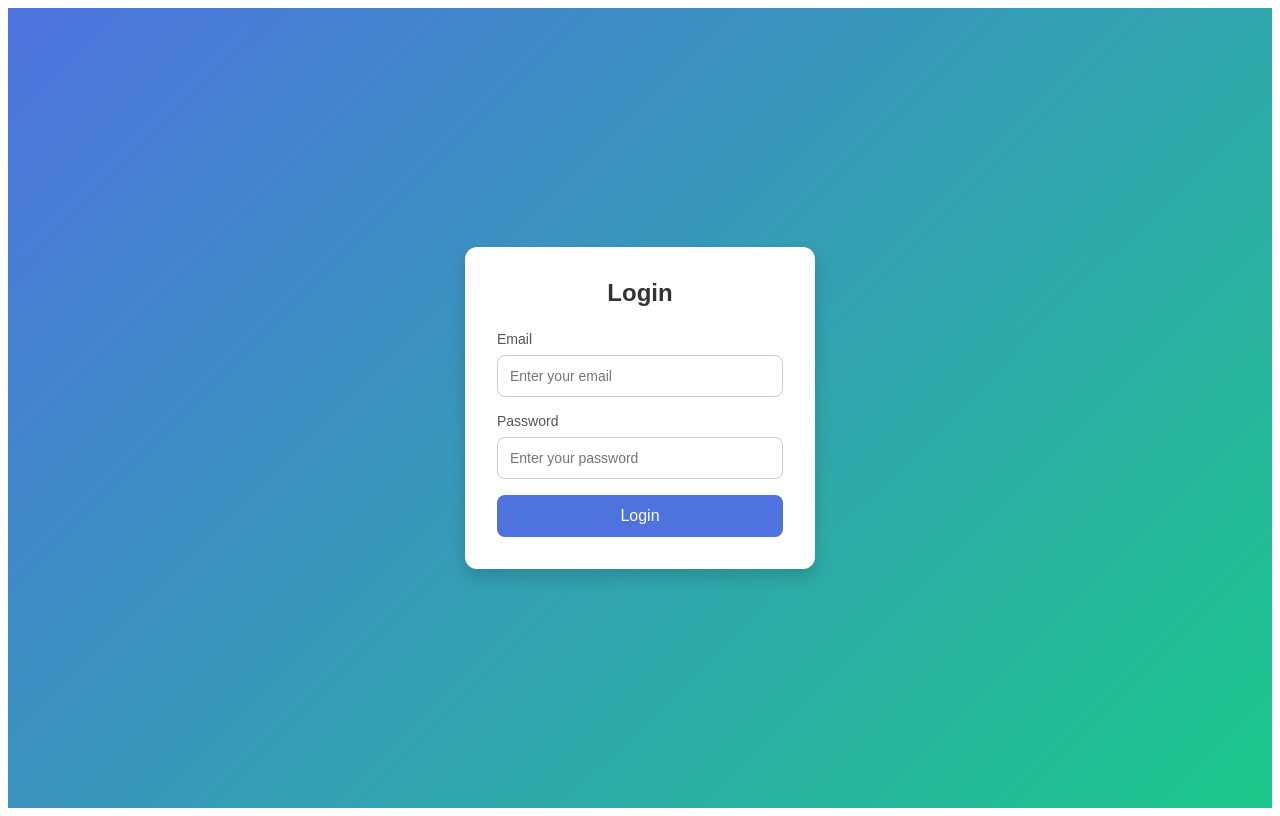
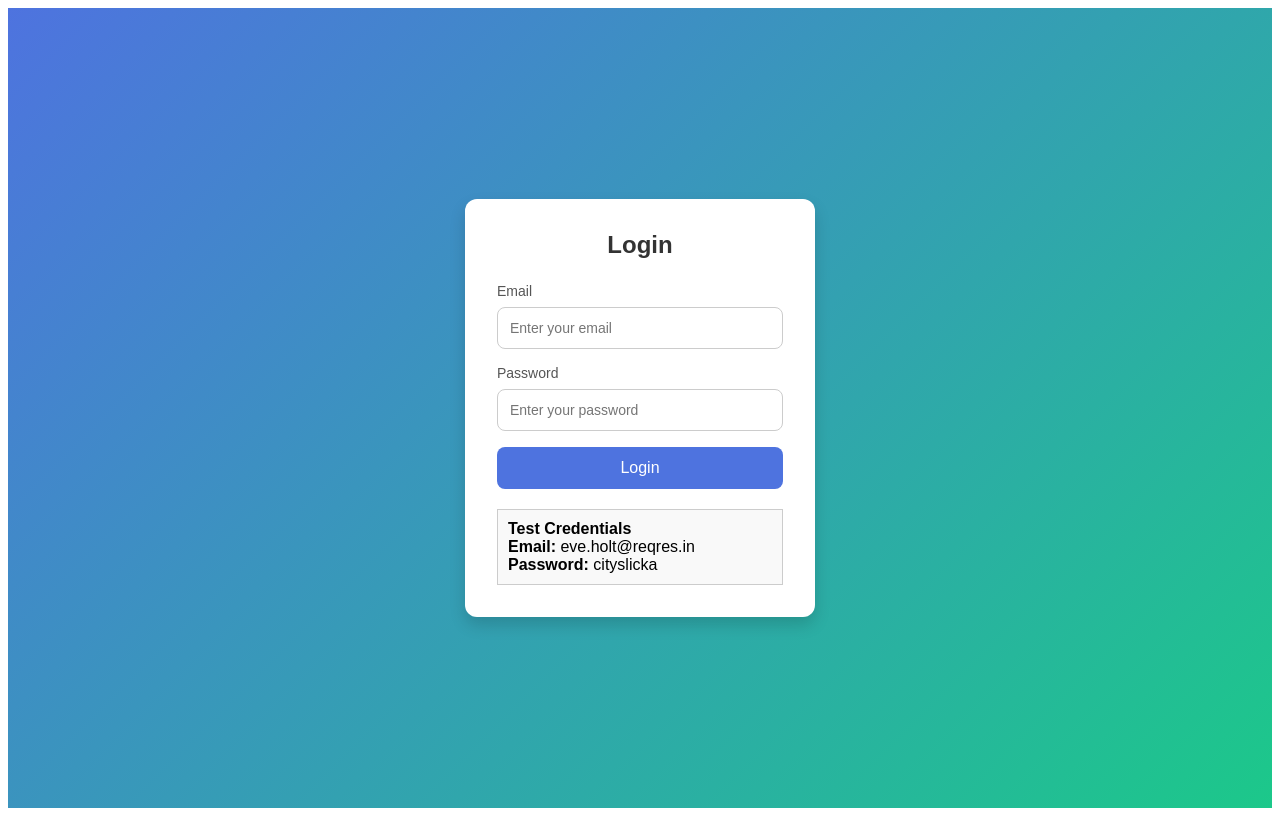
Before and after one commit to stevenkarta5-bit/Angular-Final-project, an Angular app: page / in a window 1280 px wide. Built offline with nearby package versions, Linux system fonts and the light colour scheme.

Commit message:
final touch

```diff
--- a/src/shared/input-login/input-login.component.html
+++ b/src/shared/input-login/input-login.component.html
@@ -30,6 +30,11 @@
     <div *ngIf="errorMessage" style="color: red; margin-top: 10px;">
         {{ errorMessage }}
     </div>
+            <div class="credentials-box" style="margin-top: 20px; padding: 10px; border: 1px solid #ccc; background: #f9f9f9;">
+            <h4>Test Credentials</h4>
+            <p><strong>Email:</strong> eve.holt&#64;reqres.in</p>
+            <p><strong>Password:</strong> cityslicka</p>
+    </div>
     </div>
 
 </div>
```
